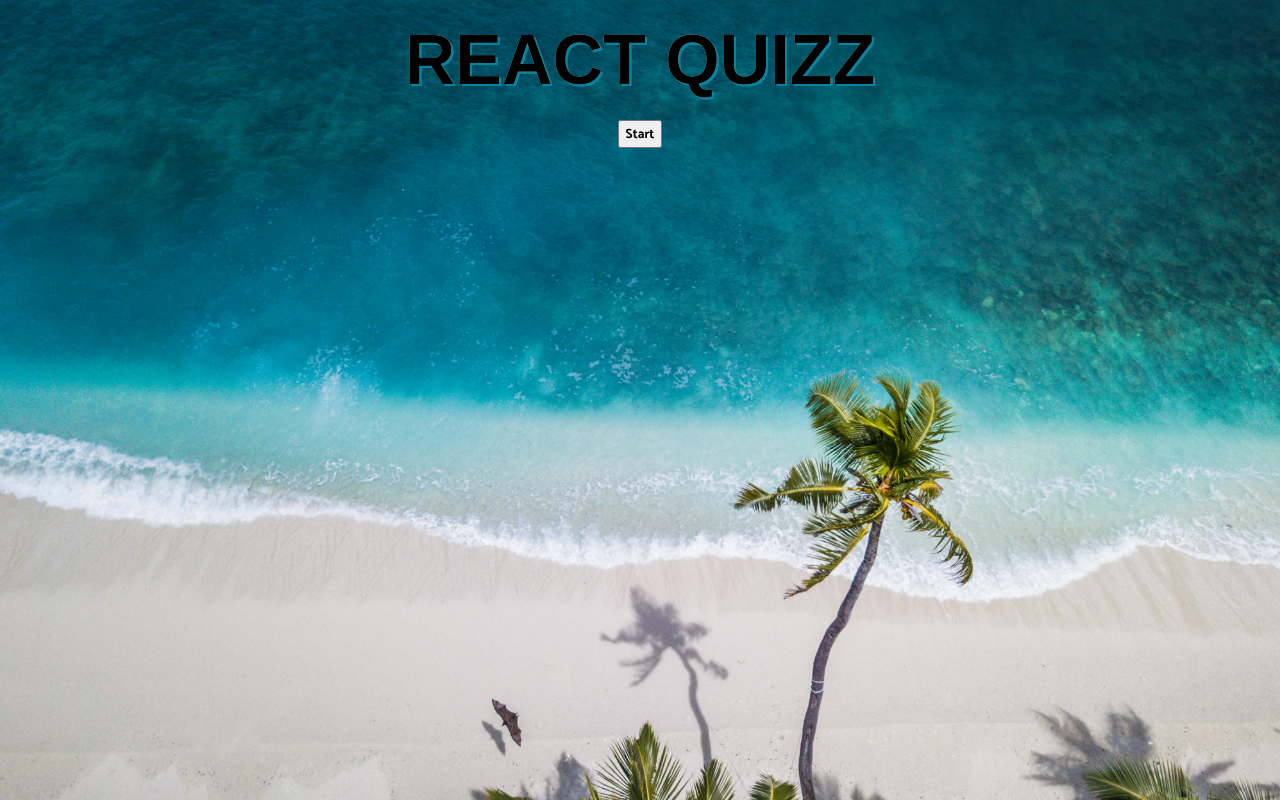
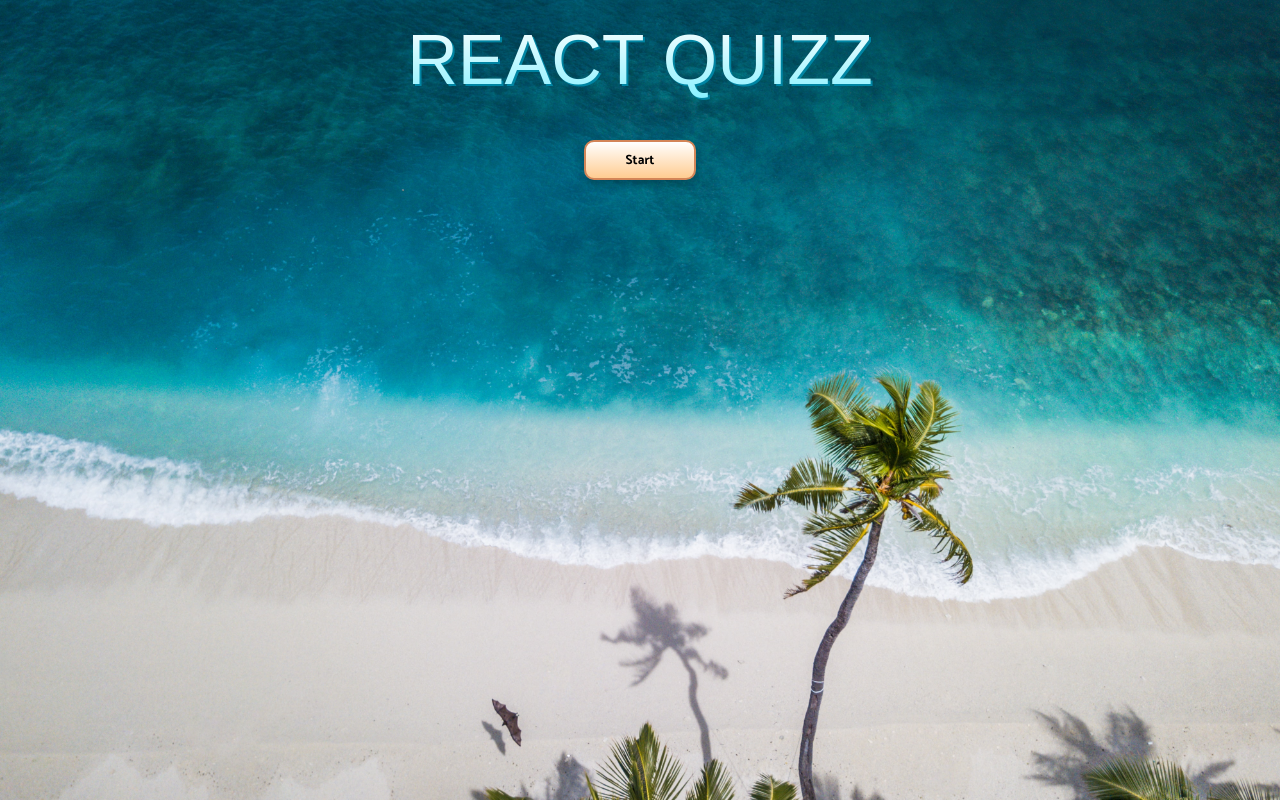
Before and after one commit to Lilimly/react-quizz, a React (Create React App) app: page / in a window 1280 px wide. Built offline with nearby package versions, Linux system fonts and the light colour scheme; a web font is replaced by a local one.

Commit message:
styles finished

```diff
--- a/src/App.styles.ts
+++ b/src/App.styles.ts
@@ -41,13 +41,29 @@
         background-image: linear-gradient(180deg, #fff, #87f1ff);
         background-size: 100%;
         background-clip: text;
-        --webkit-background-clip: text;
-        --webkit-text-fill-color: transparent;
-        --moz-background-clip: text;
-        --moz-text-fill-color: transparent;
+        -webkit-background-clip: text;
+        -webkit-text-fill-color: transparent;
+        -moz-background-clip: text;
+        -moz-text-fill-color: transparent;
         filter: drop-shadow(2px 2px #0085a3);
         font-size: 70px;
+        font-weight: 400;
         text-align: center;
         margin: 20px;
     }
+
+    .start, .next {
+        cursor: pointer;
+        background: linear-gradient(180deg, #fff, #ffcc91);
+        border: 2px solid #d38558;
+        box-shadow: 0px 5px 10px rgba(0, 0, 0, 0.25);
+        border-radius: 10px;
+        height: 40px;
+        margin: 20px 0;
+        padding: 0 40px;
+    }
+
+    .start {
+        max-width: 200px;
+    }
 `
--- /dev/null
+++ b/src/components/QuestionCard.styles.ts
@@ -0,0 +1,49 @@
+import styled from 'styled-components';
+
+export const Wrapper = styled.div`
+    max-width: 1100px;
+    background: #ebfeff;
+    border-radius: 10px;
+    border: 2px solid #0085a3;
+    padding: 20px;
+    box-shadow: 0px 5px 10px rgba(0, 0, 0, 0.25);
+    text-align: center;
+
+    p {
+        font-size: 1rem;
+    }
+`
+
+type ButtonWrapperProps = {
+    correct: boolean;
+    userClicked: boolean;
+}
+
+export const ButtonWrapper = styled.div<ButtonWrapperProps>`
+    transition: all 0.3s ease;
+
+    :hover {
+        opacity: 0.8;
+    }
+
+    button {
+        cursor: pointer;
+        user-select: none;
+        font-size: 0.8rem;
+        width: 100%;
+        height: 40px;
+        margin: 5px 0;
+        background: ${({ correct, userClicked}) =>
+            correct
+                ? 'linear-gradient(90deg, #56ffa4, #59bc86)'
+                : !correct && userClicked
+                ? 'linear-gradient(90deg, #ff5656, #c16868)'
+                : 'linear-gradient(90deg, #56ccff, #6eafb4)'
+        };
+        border: 3px solid #fff;
+        box-shadow: 1px 2px 0px rgba(0, 0, 0, 0.1)
+        border-radius: 10px;
+        color: #fff;
+        text-shadow: 0px 1px 0px rgba(0, 0, 0, 0.25);
+    }
+`
--- a/src/components/QuestionCard.tsx
+++ b/src/components/QuestionCard.tsx
@@ -2,7 +2,7 @@
 //types
 import { AnswerObject } from '../App'
 //Style
-//import { Wrapper, ButtonWrapper } from './QuestionCard.styles';
+import { Wrapper, ButtonWrapper } from './QuestionCard.styles';
 
 type Props = {
     question: string;
@@ -21,21 +21,25 @@
     questionNr,
     totalQuestions
 }) => (
-    <div>
+    <Wrapper>
         <p className="number">
             Question: {questionNr} / {totalQuestions}
         </p>
         <p dangerouslySetInnerHTML={{ __html: question}} />
         <div>
             {answers.map(answer => (
-                <div key={answer}>
+                <ButtonWrapper
+                    key={answer}
+                    correct={userAnswer?.correctAnswer === answer}
+                    userClicked={userAnswer?.answer === answer}
+                >
                     <button disabled={userAnswer ? true : false} value={answer} onClick={callback}>
                         <span dangerouslySetInnerHTML={{ __html: answer}} />
                     </button>
-                </div>
+                </ButtonWrapper>
             ))}
         </div>
-    </div>
+    </Wrapper>
 );
 
 export default QuestionCard;
```
